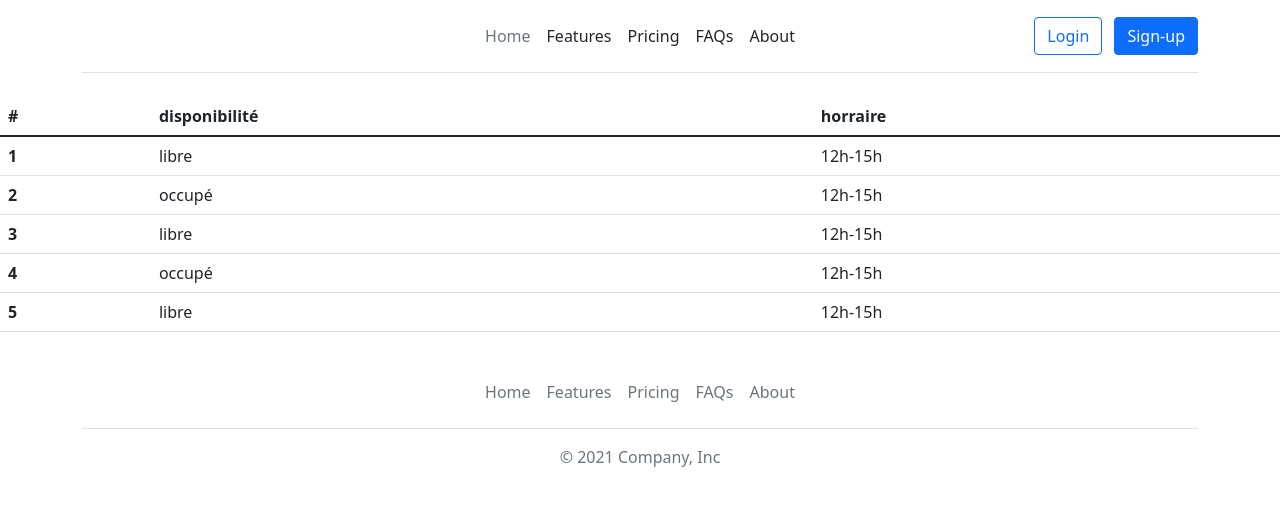
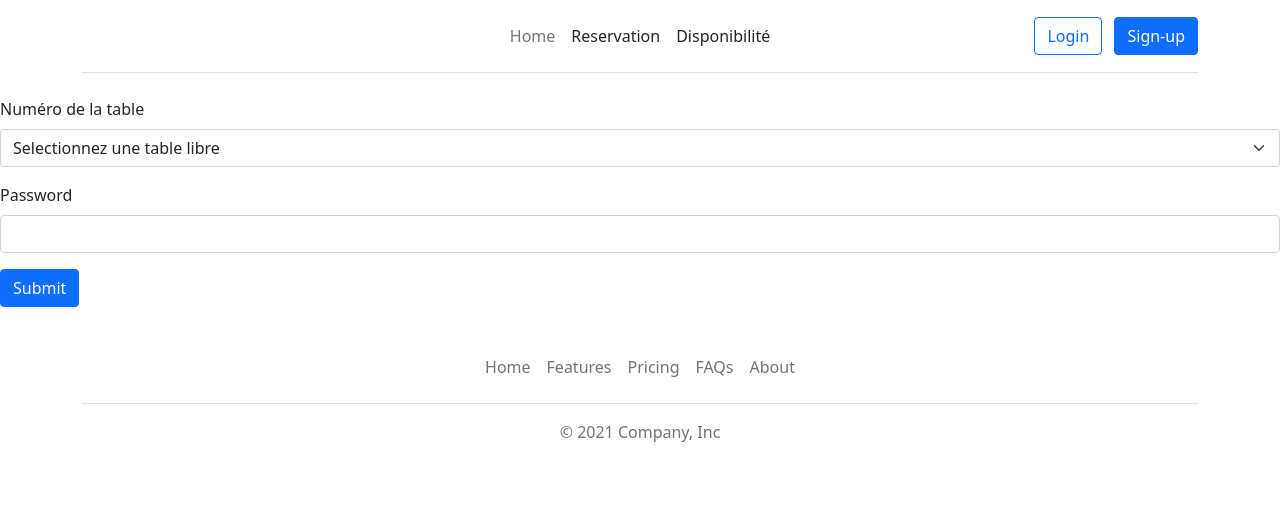
Before and after one commit to SirHautDeFraise/restaurant, a Flask app: page /reservation in a window 1280 px wide. Shown: the top 506 px of the page. Run offline with Flask 2, Linux system fonts and the light colour scheme.

Commit message:
booking form construct

```diff
--- a/app.py
+++ b/app.py
@@ -23,12 +23,35 @@ def login():
     return "<p>login</p>"
 
 
-@app.route('/reservation')
+@app.route('/disponibilites')
 def reservation():
-    tables = get_tables_id()
+    tables = get_tables()
     return render_template('tablesList.html', tables=tables)
 
 
-def get_tables_id():
+@app.route('/reservation')
+def show_booking():
+    free_tables = get_free_tables()
+    return render_template('booking.html', free_tables=free_tables)
+
+
+@app.route('/reservation/<int:reservation_id>')
+def show_booking_table(reservation_id):
+    return render_template('booking.html', reservation_id=reservation_id)
+
+
+# Return all tables in a dictionary as id => state
+def get_tables():
     tables = [{1: "libre", 2: "occupé", 3: "libre", 4: "occupé", 5: "libre"}]
     return tables
+
+
+# Return all tables that are free
+def get_free_tables():
+    tables = get_tables()
+    free_tables = []
+    for table in tables:
+        for table_id, status in table.items():
+            if status == "libre":
+                free_tables.append(table_id)
+    return free_tables
--- a/templates/base.html
+++ b/templates/base.html
@@ -1,7 +1,8 @@
 <html>
 <head>
     {% block head %}
-<link href="https://cdn.jsdelivr.net/npm/bootstrap@5.1.3/dist/css/bootstrap.min.css" rel="stylesheet" integrity="sha384-1BmE4kWBq78iYhFldvKuhfTAU6auU8tT94WrHftjDbrCEXSU1oBoqyl2QvZ6jIW3" crossorigin="anonymous">
+    <link href="https://cdn.jsdelivr.net/npm/bootstrap@5.1.3/dist/css/bootstrap.min.css" rel="stylesheet"
+          integrity="sha384-1BmE4kWBq78iYhFldvKuhfTAU6auU8tT94WrHftjDbrCEXSU1oBoqyl2QvZ6jIW3" crossorigin="anonymous">
     <title>{% block title %}{% endblock %} - My Webpage</title>
     {% endblock %}
 </head>
@@ -10,15 +11,18 @@
 <div class="container">
     <header class="d-flex flex-wrap align-items-center justify-content-center justify-content-md-between py-3 mb-4 border-bottom">
         <a href="/" class="d-flex align-items-center col-md-3 mb-2 mb-md-0 text-dark text-decoration-none">
-        <svg class="bi me-2" width="40" height="32" role="img" aria-label="Bootstrap"><use xlink:href="#bootstrap"/></svg>
+            <svg class="bi me-2" width="40" height="32" role="img" aria-label="Bootstrap">
+                <use xlink:href="#bootstrap"/>
+            </svg>
         </a>
 
         <ul class="nav col-12 col-md-auto mb-2 justify-content-center mb-md-0">
-        <li><a href="#" class="nav-link px-2 link-secondary">Home</a></li>
-        <li><a href="#" class="nav-link px-2 link-dark">Features</a></li>
-        <li><a href="#" class="nav-link px-2 link-dark">Pricing</a></li>
-        <li><a href="#" class="nav-link px-2 link-dark">FAQs</a></li>
-        <li><a href="#" class="nav-link px-2 link-dark">About</a></li>
+            <li><a href="/" class="nav-link px-2 link-secondary">Home</a></li>
+            <li><a href="/reservation" class="nav-link px-2 link-dark">Reservation</a></li>
+            <li><a href="/disponibilites" class="nav-link px-2 link-dark">Disponibilité</a></li>
+            <!--        <li><a href="#" class="nav-link px-2 link-dark">Pricing</a></li>-->
+            <!--        <li><a href="#" class="nav-link px-2 link-dark">FAQs</a></li>-->
+            <!--        <li><a href="#" class="nav-link px-2 link-dark">About</a></li>-->
         </ul>
 
         <div class="col-md-3 text-end">
--- /dev/null
+++ b/templates/booking.html
@@ -0,0 +1,39 @@
+{% extends "base.html" %}
+
+{% block title %}Reservation{% endblock %}
+{% block head %}
+{{ super() }}
+{% endblock %}
+{% block header %}
+{{ super() }}
+{% endblock %}
+{% block content %}
+
+
+<form>
+
+    <div class="mb-3">
+        <label for="table_id" class="form-label">Numéro de la table</label>
+        {% if reservation_id is defined %}
+
+        <input type="text" class="form-control" id="table_id" placeholder="{{ reservation_id }}" readonly>
+    </div>
+    {% else %}
+    <select class="form-select" aria-label="Default select example">
+        <option selected>Selectionnez une table libre</option>
+        {% for table in free_tables %}
+        <option value="{{table}}">{{table}}</option>
+        {% endfor %}
+    </select>
+    </div>
+
+    {% endif %}
+
+    <div class="mb-3">
+        <label for="exampleInputPassword1" class="form-label">Password</label>
+        <input type="password" class="form-control" id="exampleInputPassword1">
+    </div>
+    <button type="submit" class="btn btn-primary">Submit</button>
+</form>
+
+{% endblock %}
```
Lines whose indentation alone changed are shown as unchanged.
